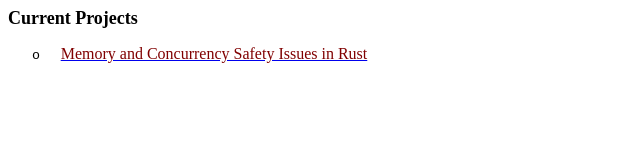
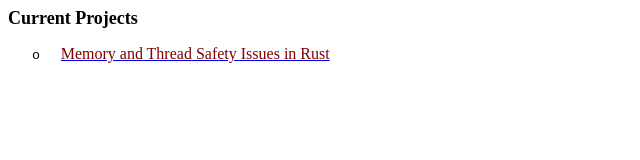
Before and after one commit to system-pclub/system-pclub.github.com, a plain HTML site: page index.html in a window 1280 px wide. Shown: the full height of the page, 0-640 px from the left. Drawn offline with Linux system fonts and the light colour scheme.

Commit message:
change the project name

```diff
--- a/index.html
+++ b/index.html
@@ -10,7 +10,7 @@
 	</span><![endif]>
 	<span style='mso-fareast-font-family:"Times New Roman"'>
 		<span style='mso-field-code:" HYPERLINK \0022\0022 "'>
-			<span class=MsoHyperlink><a href="projects/rust/index.html"><font color="maroon">Memory and Concurrency Safety Issues in Rust</font></a></span>
+			<span class=MsoHyperlink><a href="projects/rust/index.html"><font color="maroon">Memory and Thread Safety Issues in Rust</font></a></span>
 		</span>
 	</span>
 </p>
```
